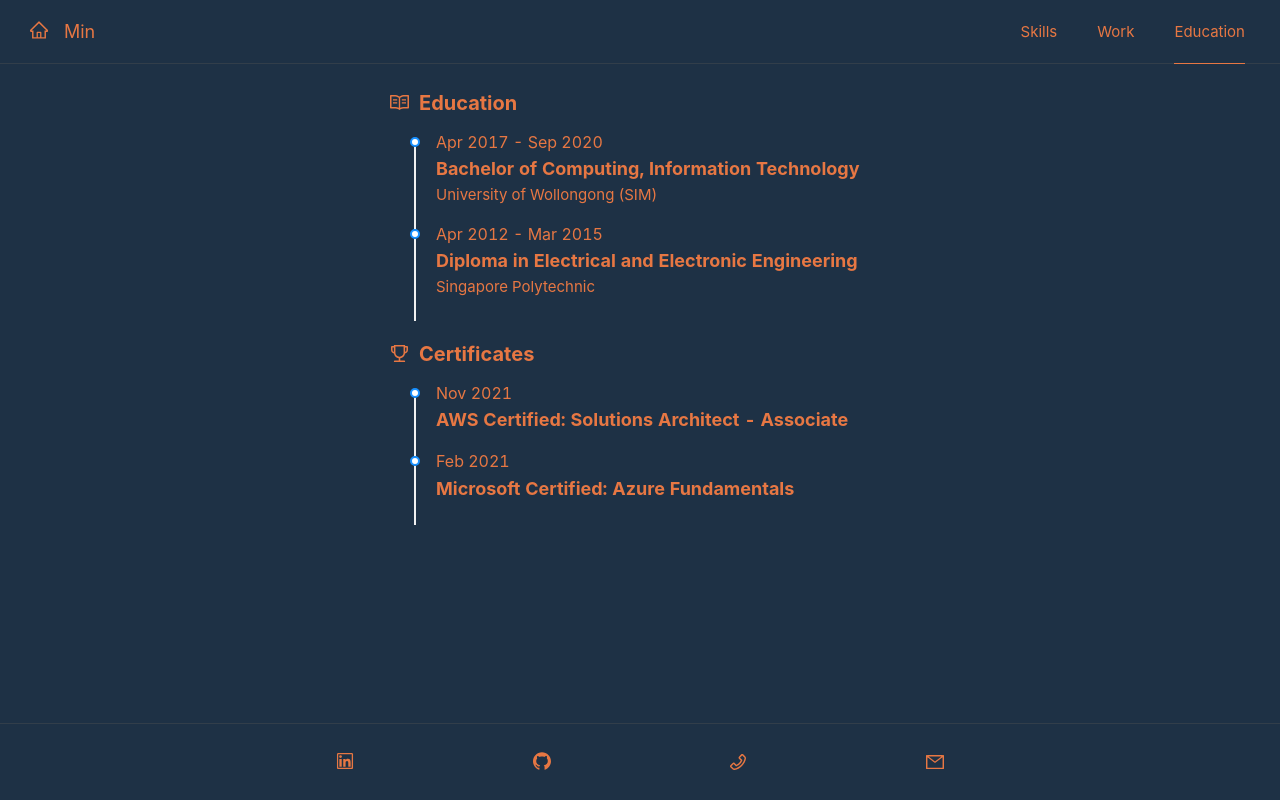
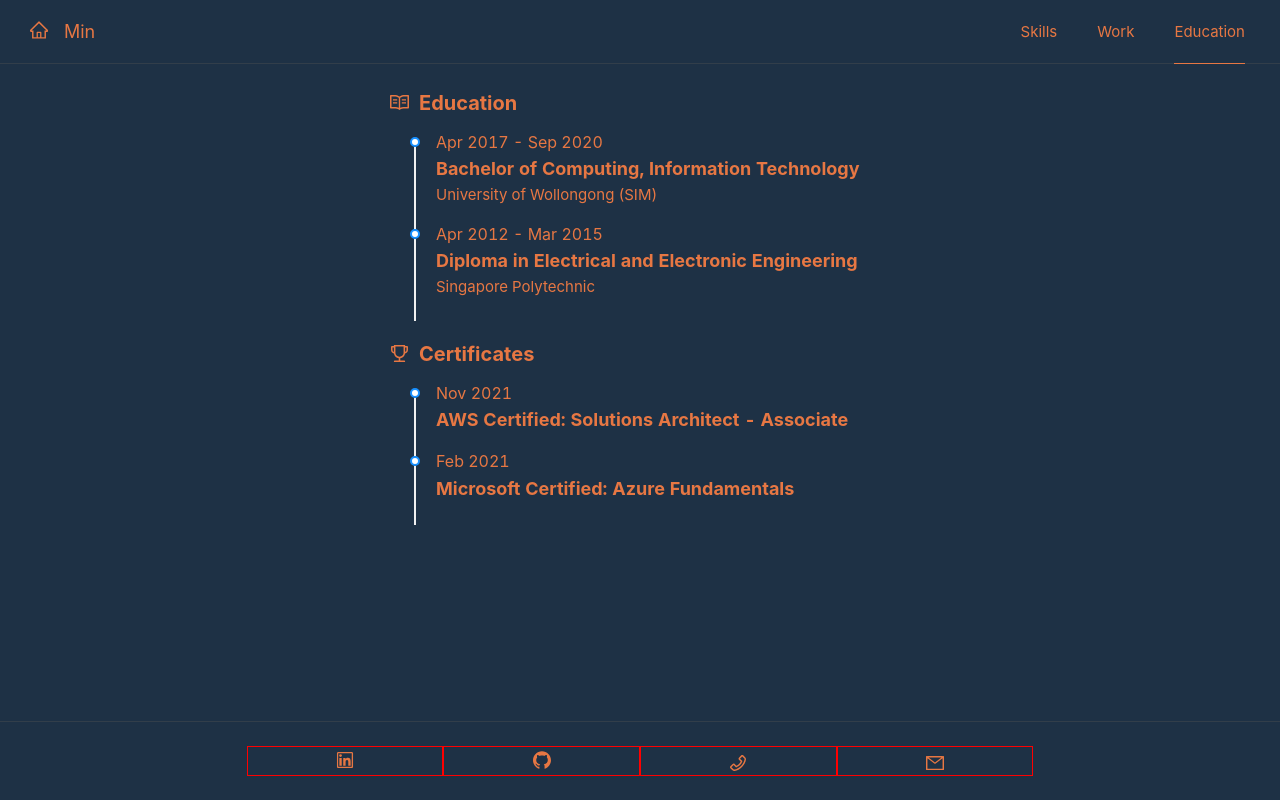
Before and after one commit to pohti/portfolio-antd, a React (Create React App) app: page /education in a window 1280 px wide. Built offline with nearby package versions, Linux system fonts and the light colour scheme.

Commit message:
fixing icon alignment in footer

```diff
--- a/src/components/Footer/CustomFooter.css
+++ b/src/components/Footer/CustomFooter.css
@@ -9,6 +9,10 @@ div.footer-row {
 }
 
 div.footer-row > div.ant-col {
+  border-style: solid;
+  border-width: 1px;
+  border-color: red;
+
     font-size: var(--global-general-font-size);
     display: flex;
     justify-content: center;
@@ -18,3 +22,8 @@ a {
     text-decoration: none;
     color: var(--main-font-color)
 }
+
+/* phone and mail icon */
+.contact-popover-icon > svg {
+  margin-top: 4px;
+}
--- a/src/components/Footer/CustomFooter.jsx
+++ b/src/components/Footer/CustomFooter.jsx
@@ -41,7 +41,7 @@ export default class CustomFooter extends Component {
             content={"+65 8815 6448"}
             title={null}
           >
-            <PhoneOutlined />
+            <PhoneOutlined className="contact-popover-icon"/>
           </Popover>
         </Col>
         <Col span={2} xs={4}>
@@ -49,7 +49,7 @@ export default class CustomFooter extends Component {
             content={"minmarnoo@gmail.com"}
             title={null}
           >
-            <MailOutlined />
+            <MailOutlined className="contact-popover-icon"/>
           </Popover>
         </Col>
       </Row>
```
Also changed, not shown: 1 other file (tests, documents, lock files or other folders).
